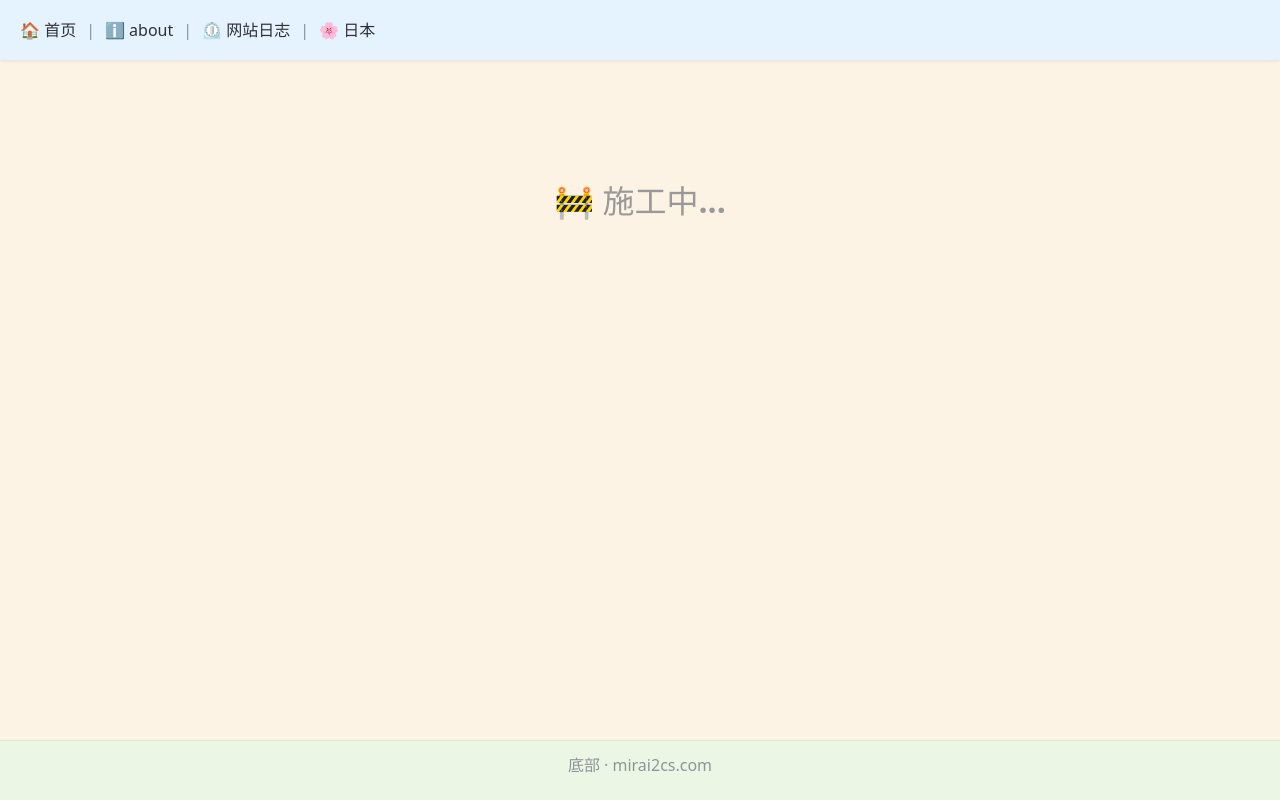
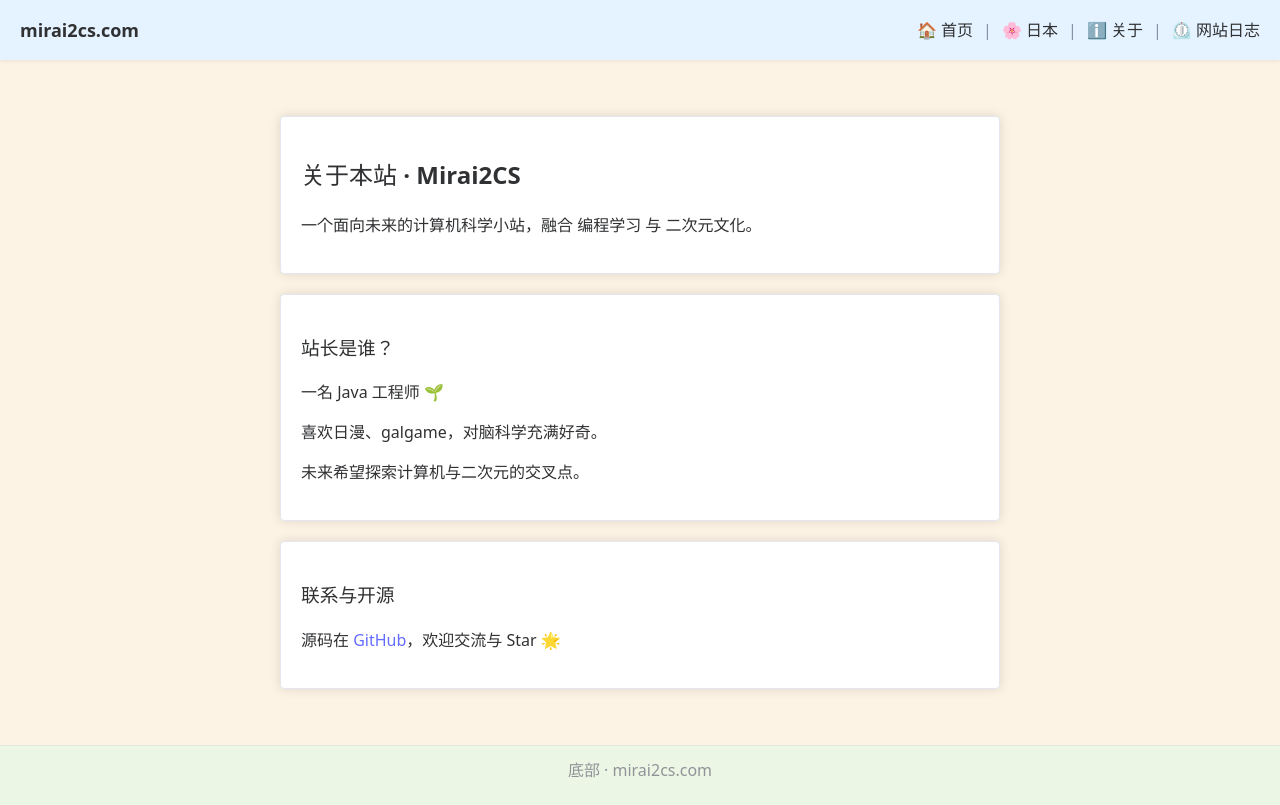
Before and after one commit to nono-easy/mirai2cs, a Vue app in the folder frontend/: page /about in a window 1280 px wide. Built offline with nearby package versions, Linux system fonts and the light colour scheme.

Commit message:
feat: 1. 更新"关于"页面 2. 调整导航栏

```diff
--- a/frontend/src/App.vue
+++ b/frontend/src/App.vue
@@ -3,15 +3,21 @@
     <el-container class="layout-root">
       <!-- 顶部：吸顶 + 导航 + 调试底色 -->
       <el-header class="header debug-header">
-        <nav class="nav">
-          <router-link to="/">🏠 首页</router-link>
-          <span class="sep">|</span>
-          <router-link to="/about">ℹ️ about</router-link>
-          <span class="sep">|</span>
-          <router-link to="/history">⏲️ 网站日志</router-link>
-          <span class="sep">|</span>
-          <router-link to="/nihon">🌸 日本</router-link>
-        </nav>
+        <div class="nav">
+          <!-- 左：站点标识 -->
+          <router-link to="/" class="brand">mirai2cs.com</router-link>
+
+          <!-- 右：导航链接 -->
+          <div class="links">
+            <router-link to="/">🏠 首页</router-link>
+            <span class="sep">|</span>
+            <router-link to="/nihon">🌸 日本</router-link>
+            <span class="sep">|</span>
+            <router-link to="/about">ℹ️ 关于</router-link>
+            <span class="sep">|</span>
+            <router-link to="/history">⏲️ 网站日志</router-link>
+          </div>
+        </div>
       </el-header>
 
       <!-- 主体：可滚动 + 调试底色 -->
@@ -56,6 +62,20 @@
 }
 .nav {
   display: flex;
+  justify-content: space-between; /* 左右分布 */
+  align-items: center;
+  width: 100%;
+}
+
+.brand {
+  font-weight: bold;
+  font-size: 18px;
+  color: var(--el-color-primary);
+  text-decoration: none;
+}
+
+.links {
+  display: flex;
   align-items: center;
   gap: 10px;
 }
--- a/frontend/src/views/About.vue
+++ b/frontend/src/views/About.vue
@@ -1,7 +1,30 @@
 <template>
-  <UnderConstruction />
+  <div class="about-wrap">
+    <el-card>
+      <h2>关于本站 · Mirai2CS</h2>
+      <p>一个面向未来的计算机科学小站，融合 <strong>编程学习</strong> 与 <strong>二次元文化</strong>。</p>
+    </el-card>
+
+    <el-card>
+      <h3>站长是谁？</h3>
+      <p>一名 Java 工程师 🌱 </p>
+      <p>喜欢日漫、galgame，对脑科学充满好奇。</p>
+      <p>未来希望探索计算机与二次元的交叉点。</p>
+    </el-card>
+
+    <el-card>
+      <h3>联系与开源</h3>
+      <p>源码在 <a href="https://github.com/nono-easy/mirai2cs" target="_blank">GitHub</a>，欢迎交流与 Star 🌟</p>
+    </el-card>
+  </div>
 </template>
 
-<script setup lang="ts">
-import UnderConstruction from '@/components/UnderConstruction.vue'
-</script>
+<style>
+.about-wrap {
+  max-width: 720px;
+  margin: 40px auto;
+  padding: 0 16px;
+  display: grid;
+  gap: 20px;
+}
+</style>
```
